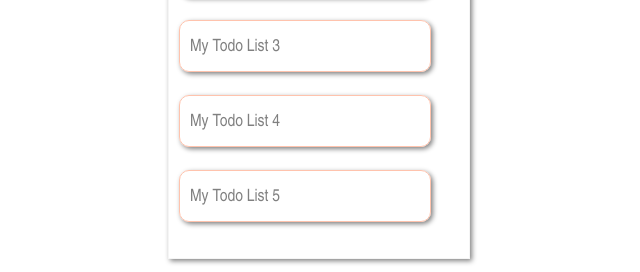
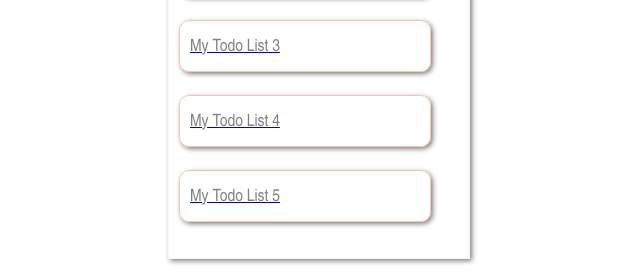
Before and after one commit to soura76developer/Firstmob, a plain HTML site: page index.html in a window 1280 px wide. Shown: the part 251-523 px from the top of the page, 340-980 px from the left. Drawn offline with Linux system fonts and the light colour scheme.

Commit message:
Update index.html

```diff
--- a/index.html
+++ b/index.html
@@ -35,9 +35,9 @@
             <div class="bigbox">
                <a href="second.html"> <div class="box"><p class="p">Trip to Paris</p></div> </a>
                <a href="final.html">  <div class="box"><p class="p">My Todo List 2</p></div> </a>
-                <div class="box"><p class="p">My Todo List 3</p></div>
-                <div class="box"><p class="p">My Todo List 4</p></div>
-                <div class="box"><p class="p">My Todo List 5</p></div>
+                <a href="final.html"><div class="box"><p class="p">My Todo List 3</p></div> </a>
+                <a href="final.html"> <div class="box"><p class="p">My Todo List 4</p></div> </a>
+                 <a href="final.html"><div class="box"><p class="p">My Todo List 5</p></div> </a>
 
             </div>
 
```
